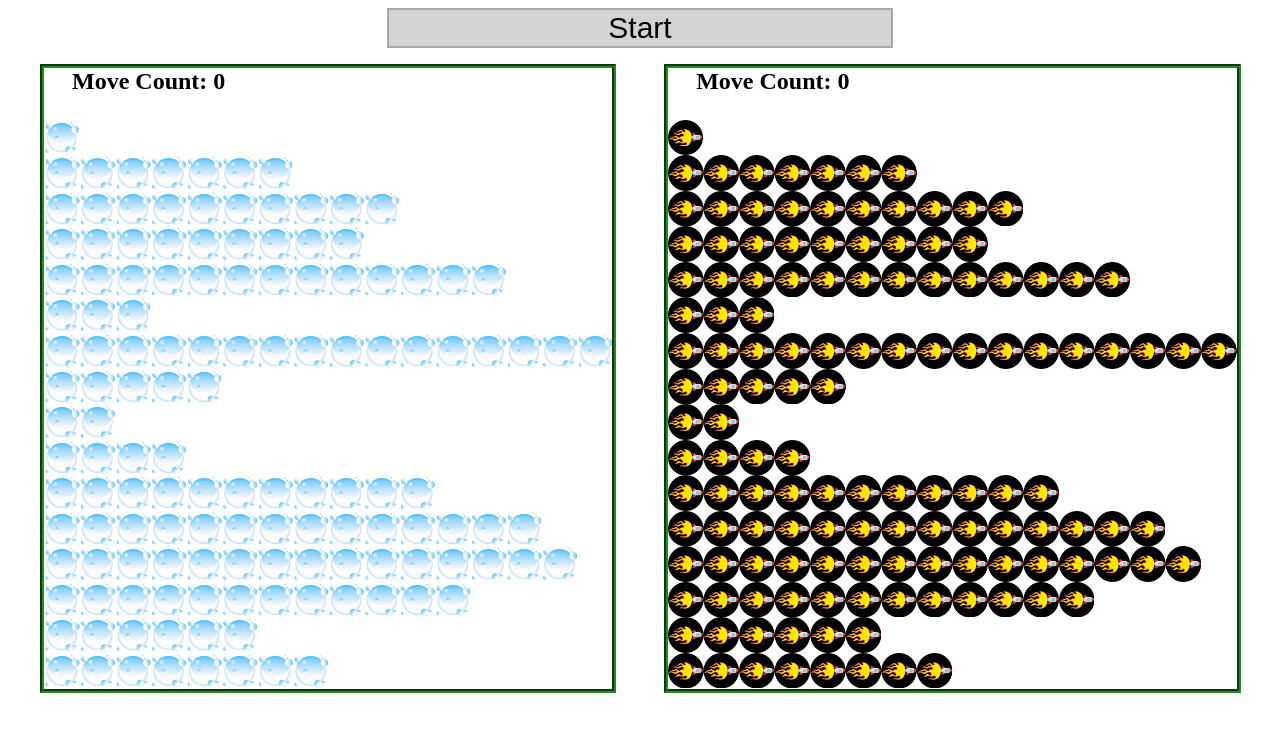
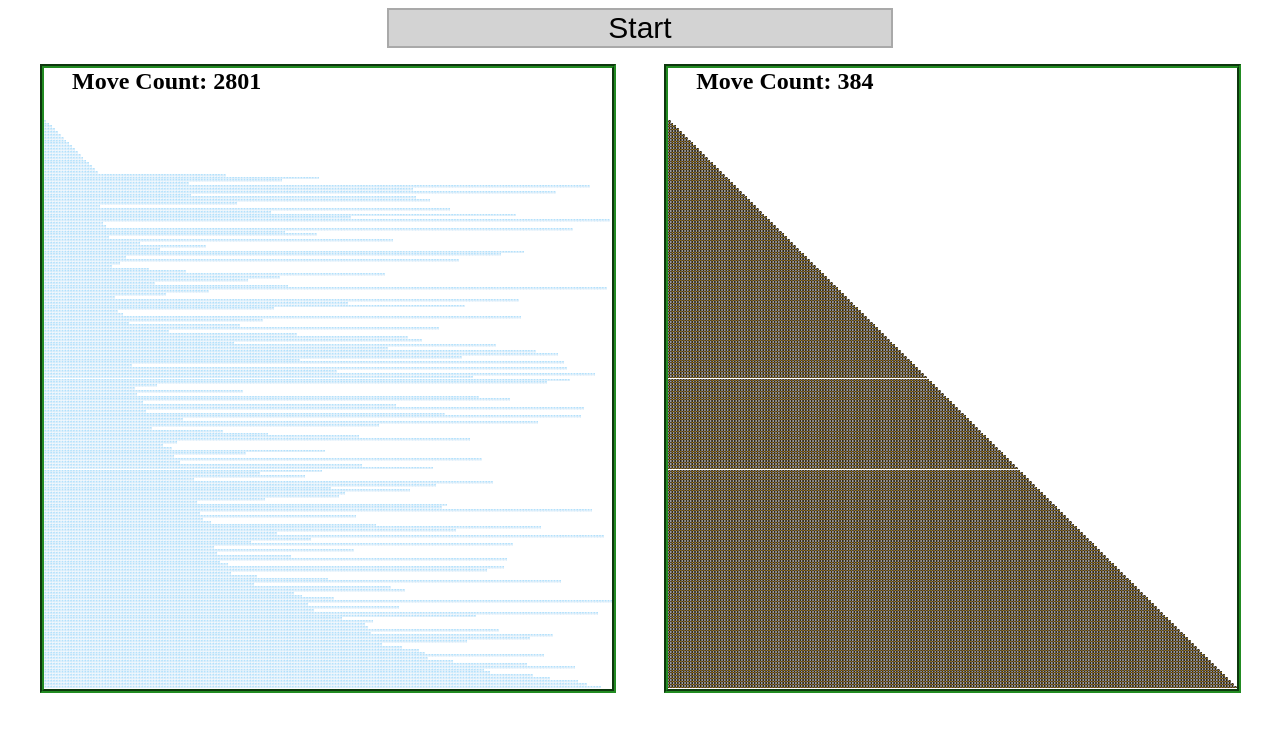
Before and after one commit to AustinGordon1/AustinGordon1.github.io, a plain HTML site: page asd-projects/sorting/index.html in a window 1280 px wide. Both pictures are taken after a click on the button "Start". Drawn offline with nearby package versions, Linux system fonts and the light colour scheme.

Commit message:
saving sorting excercise

```diff
--- a/asd-projects/sorting/index.js
+++ b/asd-projects/sorting/index.js
@@ -14,16 +14,55 @@ The CSS ids you will work with are:
 ///////////////////////////////////////////////////////////////////////
 
 // TODO 2: Implement bubbleSort
-
+async function bubbleSort(array) {
+  for (var i = 0; i < array.length - 1; i++) {
+    for (var j = array.length - 1; j >= i + 1; j--) {
+      if (array[j].value < array[j - 1].value) {
+        swap(array, j, j - 1);
+        updateCounter(bubbleCounter);
+        await sleep();
+      }
+    }
+  }
+}
 
 // TODO 3: Implement quickSort
-
-
+async function quickSort(array, left, right) {
+  if (right - left > 0) {
+    var index = await partition(array, left, right);
+    if (left < index - 1) {
+      await quickSort(array, left, index - 1);
+    }
+    if (index < right) {
+      await quickSort(array, index, right);
+    }
+  }
+}
 // TODOs 4 & 5: Implement partition
-
-
+async function partition(array, left, right) {
+  var pivot = array[Math.floor((right + left) / 2)].value;
+  while (left < right) {
+    while (array[left].value < pivot) {
+      left++;
+    }
+    while (array[right].value > pivot) {
+      right--;
+    }
+    if (left < right) {
+      swap(array, left, right);
+      updateCounter(quickCounter);
+      await sleep();
+    }
+  }
+  return left + 1;
+}
 // TODO 1: Implement swap
-
+function swap(array, i, j) {
+  let temp = array[i];
+  array[i] = array[j];
+  array[j] = temp;
+  drawSwap(array, i, j);
+}
 
 ///////////////////////////////////////////////////////////////////////
 /////////////////////// YOUR WORK GOES ABOVE HERE /////////////////////
@@ -32,22 +71,24 @@ The CSS ids you will work with are:
 //////////////////////////// HELPER FUNCTIONS /////////////////////////
 
 // this function makes the program pause by SLEEP_AMOUNT milliseconds whenever it is called
-function sleep(){
-    return new Promise(resolve => setTimeout(resolve, SLEEP_AMOUNT));
+function sleep() {
+  return new Promise((resolve) => setTimeout(resolve, SLEEP_AMOUNT));
 }
 
 // This function draws the swap on the screen
-function drawSwap(array, i, j){
-    let element1 = array[i];
-    let element2 = array[j];
+function drawSwap(array, i, j) {
+  let element1 = array[i];
+  let element2 = array[j];
 
-    let temp = parseFloat($(element1.id).css("top")) + "px";
+  let temp = parseFloat($(element1.id).css("top")) + "px";
 
-    $(element1.id).css("top", parseFloat($(element2.id).css("top")) + "px");
-    $(element2.id).css("top", temp);
+  $(element1.id).css("top", parseFloat($(element2.id).css("top")) + "px");
+  $(element2.id).css("top", temp);
 }
 
 // This function updates the specified counter
-function updateCounter(counter){
-    $(counter).text("Move Count: " + (parseFloat($(counter).text().replace(/^\D+/g, '')) + 1));
+function updateCounter(counter) {
+  $(counter).text(
+    "Move Count: " + (parseFloat($(counter).text().replace(/^\D+/g, "")) + 1)
+  );
 }
--- a/asd-projects/sorting/setup.js
+++ b/asd-projects/sorting/setup.js
@@ -6,10 +6,10 @@
 // THE CONSTANTS BELOW MAY BE ALTERED FOR EXPERIMENTATION PURPOSES
 
 // set the delay between each sort step
-const SLEEP_AMOUNT = 500;
+const SLEEP_AMOUNT = 1;
 
 // set the max number of squares
-const MAX_SQUARES = 16;
+const MAX_SQUARES = 200;
 
 // set constants for pseudo-random number generation
 const SEED = 2;
```
Also changed, not shown: portfolio.html (+1 -0 lines).
